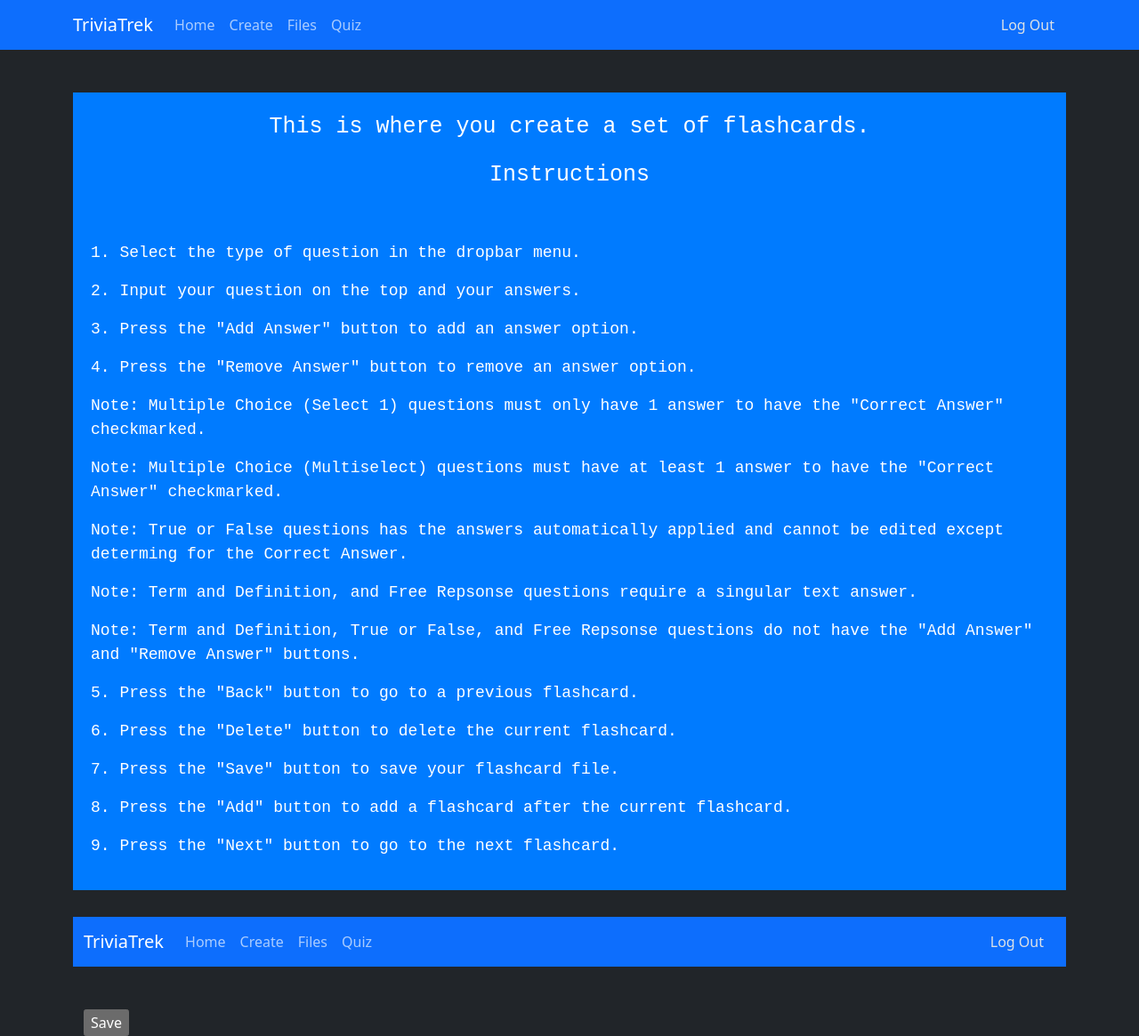
After one commit to W2YUCR/CS180-Project, a Django app: page /create/ in a window 1280 px wide. The commit adds this page. Shown: the whole page at 89% size. Run offline with Django 5.2, Linux system fonts and the light colour scheme; the visitor is signed in with stand-in values (Sample User, id 1); parts of the project's set-up code (start-up, migrations or seed data) failed here and were passed over.

Commit message:
Added the planned layout for the Create page.

```diff
--- a/core/static/core/base.css
+++ b/core/static/core/base.css
@@ -1,6 +1,6 @@
 body {
-    background-color: #b6fdff !important;
-    min-height: 100vh; /* Ensure it covers the full screen */
+    background-color: #5fcdd1 !important;
+    min-height: 100vh;
 }
 
 .title {
--- /dev/null
+++ b/core/static/core/create.css
@@ -0,0 +1,126 @@
+.create-instructions {
+    margin-top: 30px;
+    margin-bottom: 0px;
+    padding: 20px;
+    font-size: 25px;
+    text-align: center;
+    font-family: "Courier New";
+    background-color: #007bff;
+    color: #ffffff;
+}
+
+.instructions-list {
+    margin-top: 0px;
+    margin-bottom: 30px;
+    padding: 20px;
+    font-size: 18px;
+    text-align: left;
+    font-family: "Courier New";
+    background-color: #007bff;
+    color: #ffffff;
+}
+
+.flashcard-display {
+    background-color: white;
+    color: black;
+    width: 700px;
+    height: auto;
+    min-height: 500;
+    margin: 25px auto;
+    padding: 20px;
+    border-radius: 12px;
+    box-shadow: 0 8px 24px rgba(0, 0, 0, 0.2);
+    text-align: left;
+}
+
+.flashcard-display button {
+    padding: 10px 20px;
+    font-size: 16px;
+    background-color: #000080;
+    color: white;
+    border: none;
+    border-radius: 8px;
+    cursor: pointer;
+}
+
+.flashcard-display button:hover {
+    padding: 10px 20px;
+    font-size: 16px;
+    background-color: #4169E1;
+    color: white;
+    border: none;
+    border-radius: 8px;
+    cursor: pointer;
+}
+
+.flashcard-count {
+    margin-top: 20px;
+    margin-bottom: 0px;
+    padding: 20px;
+    font-size: 48px;
+    text-align: center;
+    font-weight: 100;
+    font-family: "Courier New";
+    color: #000000;
+}
+
+.create-menu {
+    display: flex;
+    justify-content: center;
+    gap: 16px;
+    margin-top: 20px;
+}
+
+.create-menu button {
+    padding: 10px 20px;
+    font-size: 16px;
+    background-color: #000080;
+    color: white;
+    border: none;
+    border-radius: 8px;
+    cursor: pointer;
+}
+
+.create-menu button:hover {
+    background-color: #4169E1;
+}
+
+.dropdown-container {
+    display: flex;
+    align-items: center;
+    justify-content: center;
+    margin-top: 50px;
+}
+
+label[for="dropdown"] {
+    font-size: 18px;
+    color: #333;
+    font-family: "Courier New", sans-serif;
+    font-weight: bold;
+    font-size: 24px;
+    margin-bottom: 10px;
+    height: 25px;
+    display: inline-block;
+    text-align: center;
+    margin-right: 10px;
+}
+
+#dropdown {
+    font-size: 16px;
+    padding: 8px 12px;
+    width: 325px;
+    height: 50px;
+    border: 2px solid #000000;
+    border-radius: 5px;
+    background-color: #ffffff;
+    color: #000000;
+    font-family: "Courier New", monospace;
+    cursor: pointer;
+    margin-right: 25px;
+}
+
+#dropdown:hover,
+#dropdown:focus {
+    border-color: #000000;
+    background-color: #ffffff;
+}
--- /dev/null
+++ b/core/templates/core/create.html
@@ -0,0 +1,59 @@
+{% extends "base.html" %}
+{% load static %}
+{% block content %}
+
+<link rel="stylesheet" href="{% static 'core/create.css' %}">
+
+{% if user.is_authenticated %}
+    <div class="create-instructions">
+        <p>This is where you create a set of flashcards.<br></p>
+        <p>Instructions<br></p>
+    </div>
+    <div class="instructions-list">
+        <p>1. Select the type of question in the dropbar menu.<br></p>
+        <p>2. Input your question on the top and your answers.<br></p>
+        <p>3. Press the "Add Answer" button to add an answer option.<br></p>
+        <p>4. Press the "Remove Answer" button to remove an answer option.<br></p>
+        <p>Note: Multiple Choice (Select 1) questions must only have 1 answer to have the "Correct Answer" checkmarked.<br></p>
+        <p>Note: Multiple Choice (Multiselect) questions must have at least 1 answer to have the "Correct Answer" checkmarked.<br></p>
+        <p>Note: True or False questions has the answers automatically applied and cannot be edited except determing for the Correct Answer.<br></p>
+        <p>Note: Term and Definition, and Free Repsonse questions require a singular text answer.<br></p>
+        <p>Note: Term and Definition, True or False, and Free Repsonse questions do not have the "Add Answer" and "Remove Answer" buttons.<br></p>
+        <p>5. Press the "Back" button to go to a previous flashcard.<br></p>
+        <p>6. Press the "Delete" button to delete the current flashcard.<br></p>
+        <p>7. Press the "Save" button to save your flashcard file.<br></p>
+        <p>8. Press the "Add" button to add a flashcard after the current flashcard.<br></p>
+        <p>9. Press the "Next" button to go to the next flashcard.<br></p>
+    </div>
+    <!-- <div class="dropdown-container">
+        <label for="dropdown">Choose a question option: </label>
+        <select id="dropdown" name="dropdown">
+            <option value="option1">Multiple Choice (Select 1)</option>
+            <option value="option2">Multiple Choice (Multiselect)</option>
+            <option value="option3">True or False</option>
+            <option value="option4">Term and Definition</option>
+            <option value="option5">Free Response</option>
+        </select>
+    </div>
+    <div class="flashcard-count">
+        <h2>Flashcard 1 of 10</h2>
+    </div>
+    <div class="flashcard-display">
+        <h2>Question</h2>
+        <p>A. Answer 1<br> <input type="checkbox" id="answer1" value="Correct Answer"> <label for="answer1"> Correct Answer</label> <br> <button>Remove Answer</button> </p>
+        <p>B. Answer 2<br> <input type="checkbox" id="answer2" value="Correct Answer"> <label for="answer2"> Correct Answer</label> <br> <button>Remove Answer</button> </p>
+        <p>C. Answer 3<br> <input type="checkbox" id="answer3" value="Correct Answer"> <label for="answer3"> Correct Answer</label> <br> <button>Remove Answer</button> </p>
+        <p>D. Answer 4<br> <input type="checkbox" id="answer4" value="Correct Answer"> <label for="answer4"> Correct Answer</label> <br> <button>Remove Answer</button> </p>
+        <button>Add Answer</button>
+    </div>
+    <div class="create-menu">
+        <button>Back</button>
+        <button>Delete</button>
+        <button>Save</button>
+        <button>Add</button>
+        <button>Next</button>
+    </div> -->
+    {% include "decks/card_form.html" %}
+{% endif %}
+
+{% endblock %}
--- a/core/urls.py
+++ b/core/urls.py
@@ -4,4 +4,5 @@ from . import views
 
 urlpatterns = [
     path("", views.index, name="index"),
+    path("create/", views.create, name="create"),
 ]
--- a/core/views.py
+++ b/core/views.py
@@ -4,3 +4,6 @@ from django.shortcuts import render
 # Create your views here.
 def index(request: HttpRequest) -> HttpResponse:
     return render(request, 'core/index.html')
+
+def create(request: HttpRequest) -> HttpResponse:
+    return render(request, 'core/create.html')
```
